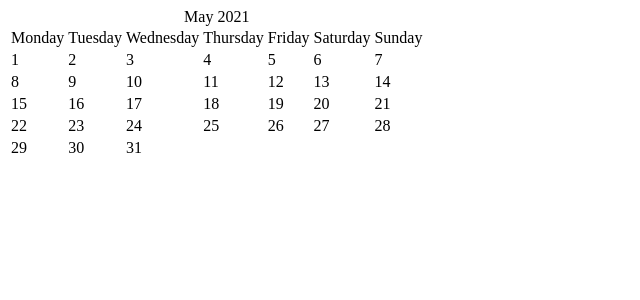
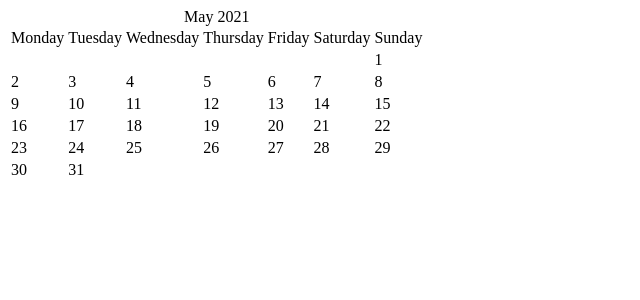
Before and after one commit to calvintanwj/Moments, a React (Create React App) app in the folder moments/: page / in a window 1280 px wide. Shown: the top 300 px of the page, without its empty margins (0-640 px from the left). Built offline with nearby package versions, Linux system fonts and the light colour scheme.

Commit message:
Add Offset to Calendar
Allow Calendar component to accept offset as a prop as the first day of
the month may not always fall on a Monday.

```diff
--- a/moments/src/App.js
+++ b/moments/src/App.js
@@ -4,7 +4,7 @@ import Journal from "./Journal.js";
 function App() {
     return (
         <>
-            <Calendar calendarLabel='May 2021' days={31} />
+            <Calendar calendarLabel='May 2021' days={31} offset={6} />
             <Journal />
         </>
     );
--- a/moments/src/Calendar.js
+++ b/moments/src/Calendar.js
@@ -56,14 +56,20 @@ function DayHeaderRow() {
     props:
         calendarLabel: String Label for calendar e.g Month-Year
         days: Integer, number of days in the calendar month
+        offset: Number of days to shift start of month by, excluding current day
+        e.g if day starts on Monday, offset is 0
 */
 function Calendar(props) {
     const calendarBody = [];
     let day = 1;
+    let offsetCounter = 0;
     for (let i = 0; i < 6; i++) {
         const row = Array(6);
         for (let j = 0; j < 7; j++) {
-            if (day <= props.days) {
+            if (offsetCounter < props.offset) {
+                row[j] = null
+                offsetCounter += 1;
+            } else if (day <= props.days) {
                 row[j] = day;
                 day += 1;
             } else {
```
